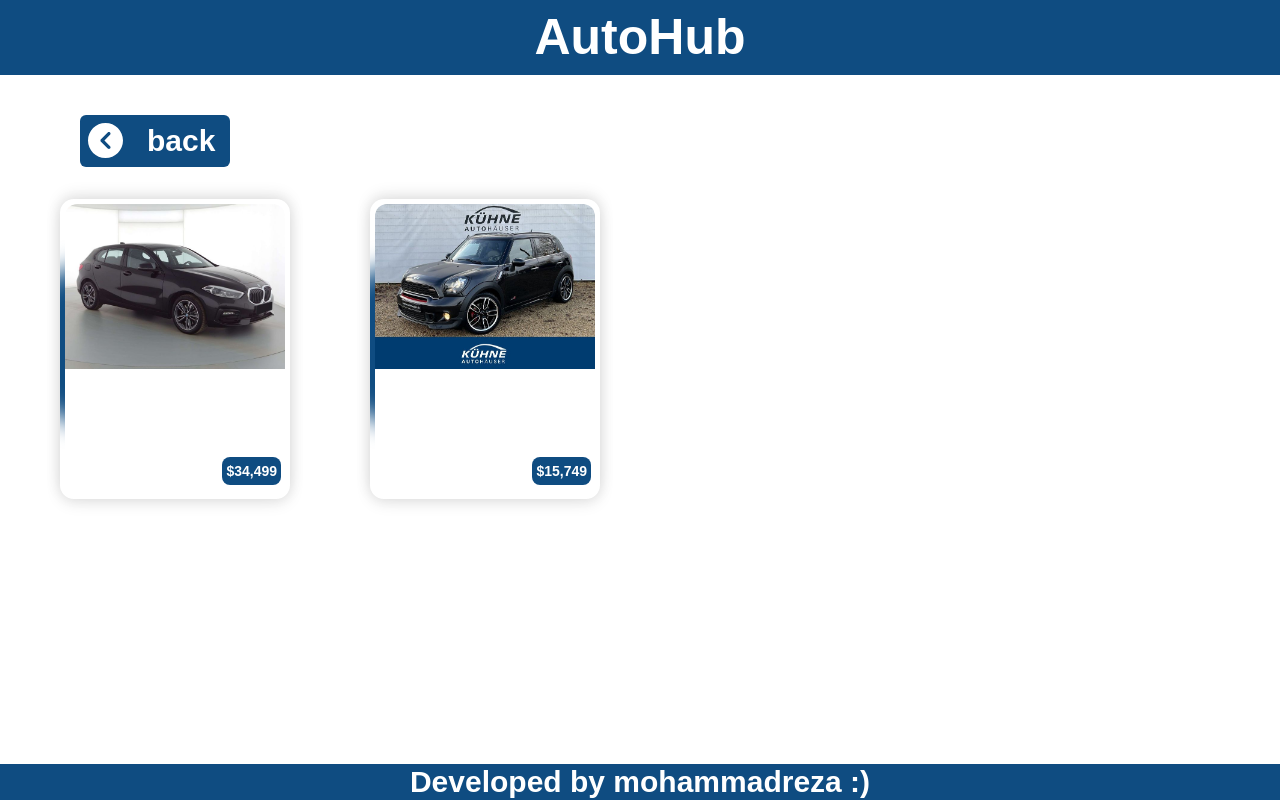
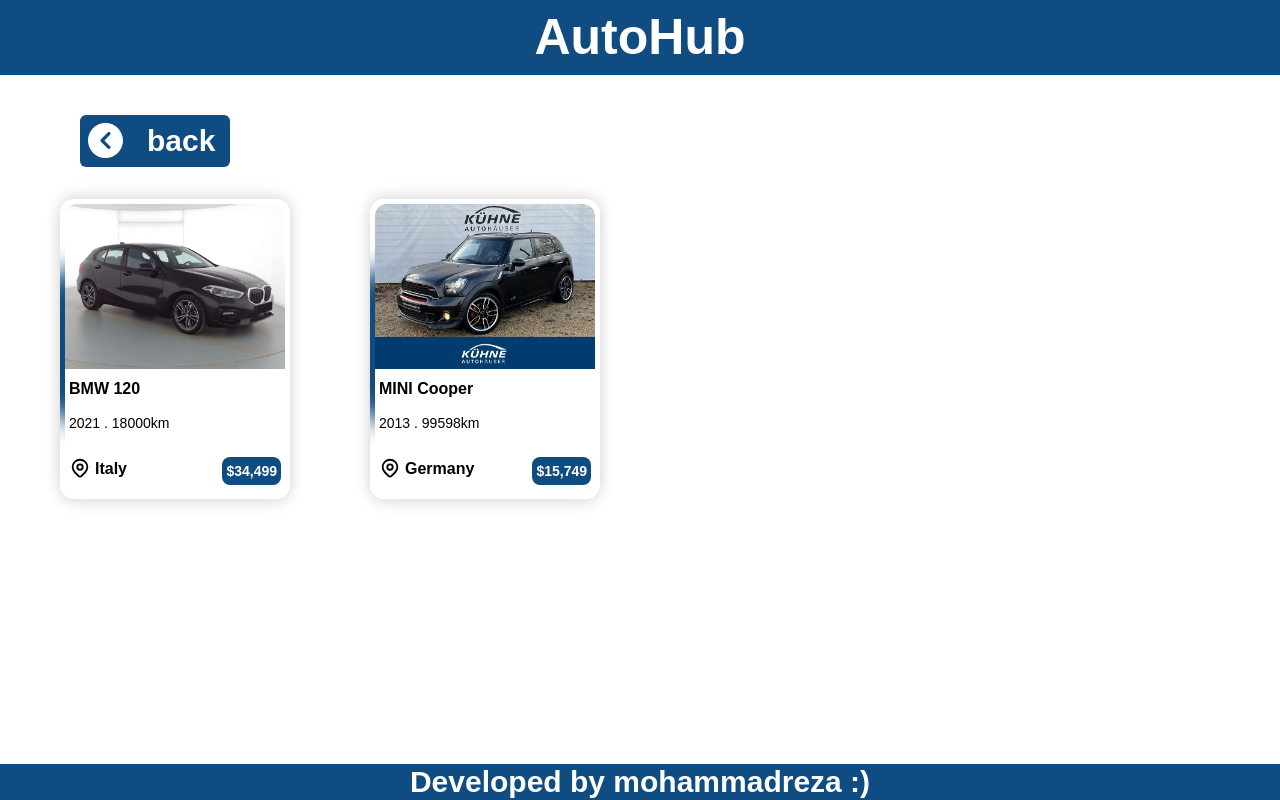
Before and after one commit to MohammadRezaSaeeedi/AutoHub, a Next.js app: page /category/hatchback in a window 1280 px wide. Built offline with nearby package versions, Linux system fonts and the light colour scheme.

Commit message:
add style in card component

```diff
--- a/src/components/module/Card.jsx
+++ b/src/components/module/Card.jsx
@@ -13,12 +13,12 @@
             <div className="relative w-[230px] h-[300px] z-[1111] overflow-hidden flex flex-col items-center justify-center shadow-[0_4px_15px_#0000001a,0_-4px_15px_#0000001a] rounded-[14px]">
             <div className="absolute w-[220px] h-[290px] z-[2] backdrop-blur-xl bg-white overflow-hidden rounded-[10px] left-[5px] top-[5px]">
             <Image src={image} width={500} height={700} alt={name} className="rounded-t-xl" />
-            <p className="pl-1 pt-2 font-bold" >{`${name} ${model}`}</p>
-            <p className=" pl-1 pb-2 pt-3 text-sm" >{`${year} . ${distance.toLocaleString()}km`}</p>
+            <p className="pl-1 pt-2 font-bold text-black " >{`${name} ${model}`}</p>
+            <p className=" pl-1 pb-2 pt-3 text-sm text-black" >{`${year} . ${distance}km`}</p>
             <div className="flex flex-row-reverse justify-between px-1 mt-4">
                 <p className=" p-1 rounded-lg font-bold text-white text-sm bg-Classic_blue inline-block " >${price.toLocaleString()}</p>
-                <div className="flex flex-row-reverse gap-1   ">
-                    <p className="font-semibold">{location}</p>
+                <div className="flex flex-row-reverse gap-1 text-black  ">
+                    <p className="font-semibold ">{location}</p>
                  <div >  <Location /> </div>
                 </div>
             </div>
--- a/src/components/module/CategoryPage.jsx
+++ b/src/components/module/CategoryPage.jsx
@@ -16,7 +16,7 @@
         return carsData.filter(car => car.category === categoris)
     }
     const result = handelCar(carsData,categoris);
-
+    console.log(result)
 
   return (
     <div className="flex flex-col justify-items-center text-white">
```
